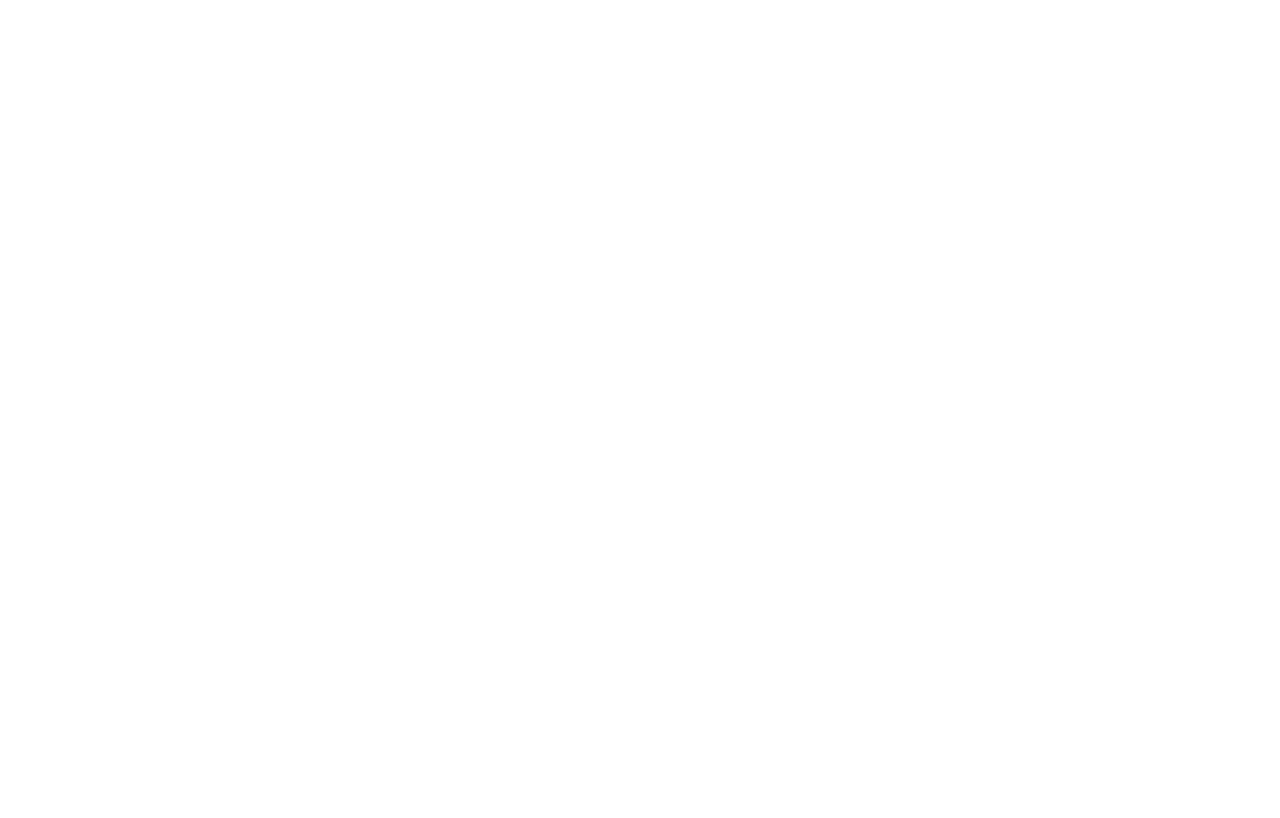
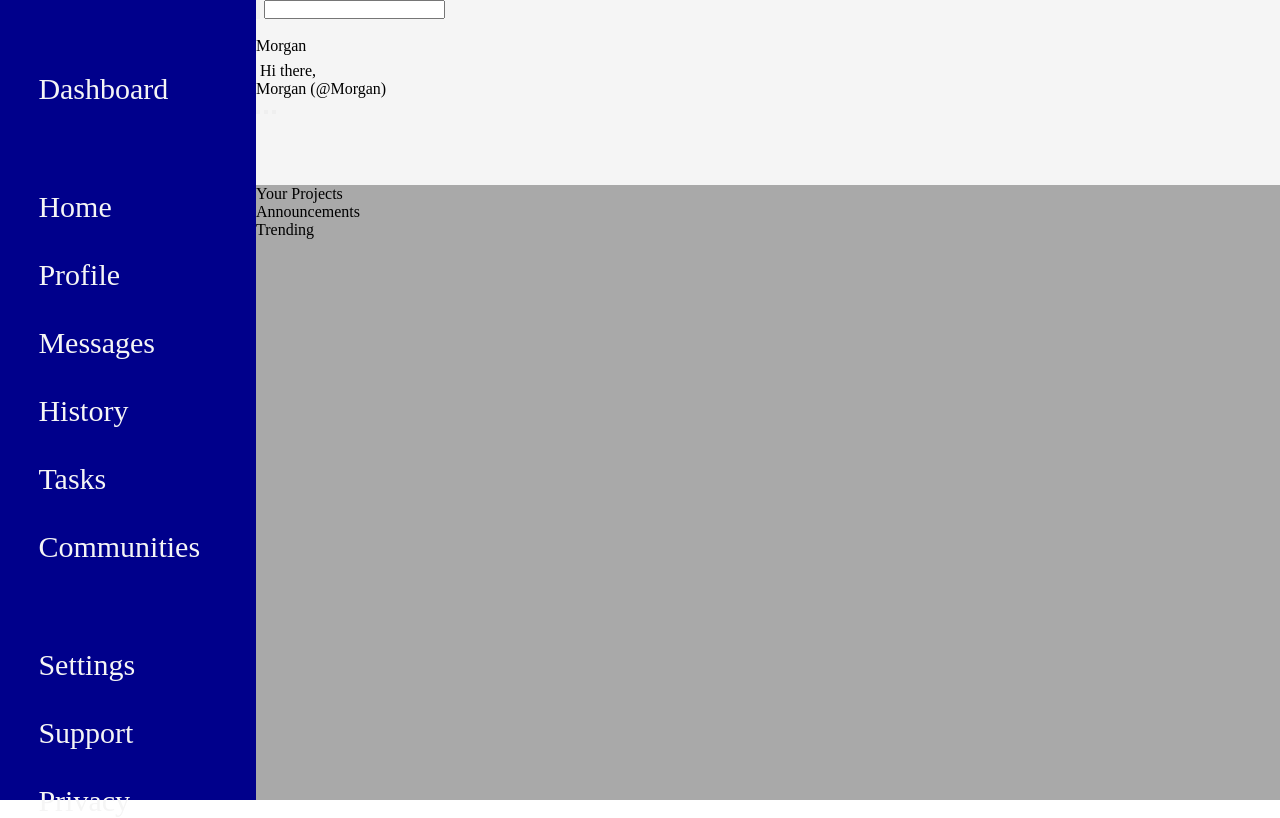
Before and after one commit to Jennyznz/admin-dashboard, a plain HTML site: page index.html in a window 1280 px wide. Drawn offline with Linux system fonts and the light colour scheme.

Commit message:
Populated page with HTML content

```diff
--- a/index.html
+++ b/index.html
@@ -3,10 +3,104 @@
 <head>
     <meta charset="UTF-8">
     <meta name="viewport" content="width=device-width, initial-scale=1.0">
-    <link rel="stylesheet" href="styles.css">
+    <link rel="stylesheet" href="./styles.css">
     <title>Admin Dashboard</title>
 </head>
 <body>
+    <div class="container">
+
+        <div class="sidebar">
+
+            <div class="dashboard">
+                <img src="" alt="" class="icon">
+                <div class="label">Dashboard</div>
+            </div>
+
+            <div class="user-options">
+                <div class="home">
+                    <img src="" alt="" class="icon">
+                    <div class="label">Home</div>
+                </div>
+                <div class="profile">
+                    <img src="" alt="" class="icon">
+                    <div class="label">Profile</div>
+                </div>
+                <div class="messages">
+                    <img src="" alt="" class="icon">
+                    <div class="label">Messages</div>
+                </div>
+                <div class="history">
+                    <img src="" alt="" class="icon">
+                    <div class="label">History</div>
+                </div>
+                <div class="tasks">
+                    <img src="" alt="" class="icon">
+                    <div class="label">Tasks</div>
+                </div>
+                <div class="communities">
+                    <img src="" alt="" class="icon">
+                    <div class="label">Communities</div>
+                </div>
+            </div>
+
+            <div class="system-options">
+                <div class="settings">
+                    <img src="" alt="" class="icon">
+                    <div class="label">Settings</div>
+                </div>
+                <div class="support">
+                    <img src="" alt="" class="icon">
+                    <div class="label">Support</div>
+                </div>
+                <div class="privacy">
+                    <img src="" alt="" class="icon">
+                    <div class="label">Privacy</div>
+                </div>
+            </div>
+        </div>
+
+        <div class="header-1">
+            <div class="search">
+                <button type="submit">
+                    <img src="" alt="">
+                </button>
+                <input type="text">
+            </div>
+            <div class="user-info">
+                <img src="" alt="" class="notification">
+                <img src="" alt="" class="user-pfp">
+                <div class="user-name">Morgan</div>
+            </div>
+        </div>
+
+        <div class="header-2">
+            <div class="user-info">
+                <img src="" alt="" class="user-pfp">
+                <span class="greeting">Hi there,</span>
+                <div class="user-name">Morgan (@Morgan)</div>
+            </div>
+            <div class="content-options">
+                <button class="new"></button>
+                <button class="upload"></button>
+                <button class="share"></button>
+            </div>
+
+        </div>
+        <div class="main-content">
+            <div class="projects">
+                <div class="label">Your Projects</div>
+                <div class="content"></div>
+            </div>
+            <div class="announcements">
+                <div class="label">Announcements</div>
+                <div class="content"></div>
+            </div>
+            <div class="trending">
+                <div class="label">Trending</div>
+                <div class="content"></div>
+            </div>
+        </div>
+    </div>
 
 </body>
 </html>
--- a/styles.css
+++ b/styles.css
@@ -0,0 +1,41 @@
+* {
+    padding: 0;
+    margin: 0;
+}
+
+.container {
+    height: 100vh;
+    display: grid;
+    grid-template-columns: 1fr 4fr;
+    grid-template-rows: 1fr 2fr 10fr;
+}
+
+.sidebar {
+    background-color: darkblue;
+    grid-area: 1 / 1 / 4 / 2;
+
+    color:whitesmoke;
+    font-size: 30px;
+    padding: 15%;
+
+    display: grid;
+    gap: 50px;
+    align-content: start;
+}
+
+.header-1 {
+    background-color: whitesmoke;
+    grid-area: 1 / 2 / 2 / 3;
+}
+
+.header-2 {
+    background-color: whitesmoke;
+    grid-area: 2 / 2 / 3 / 3;
+}
+
+.main-content {
+    background-color: darkgrey;
+    grid-area: 3 / 2 / 4 / 3;
+
+    color: black
+}
```
